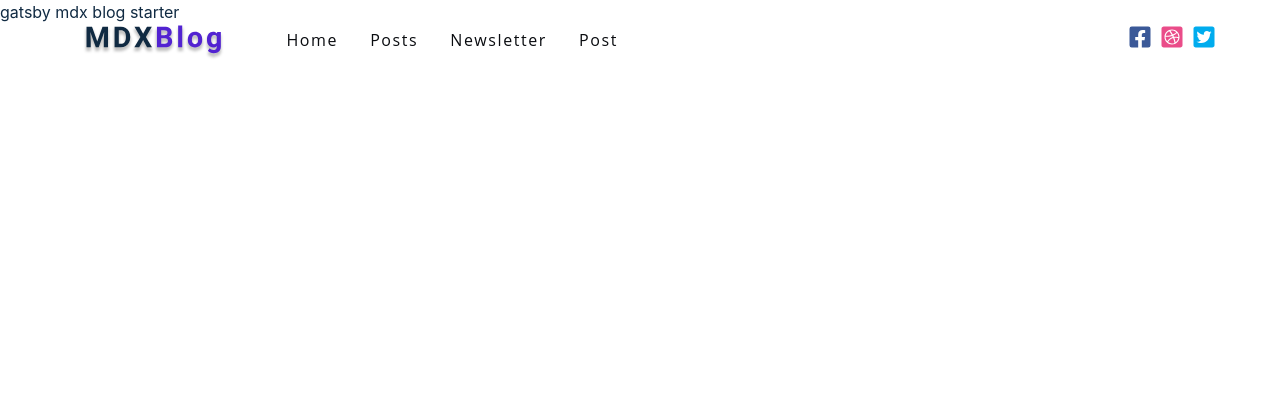
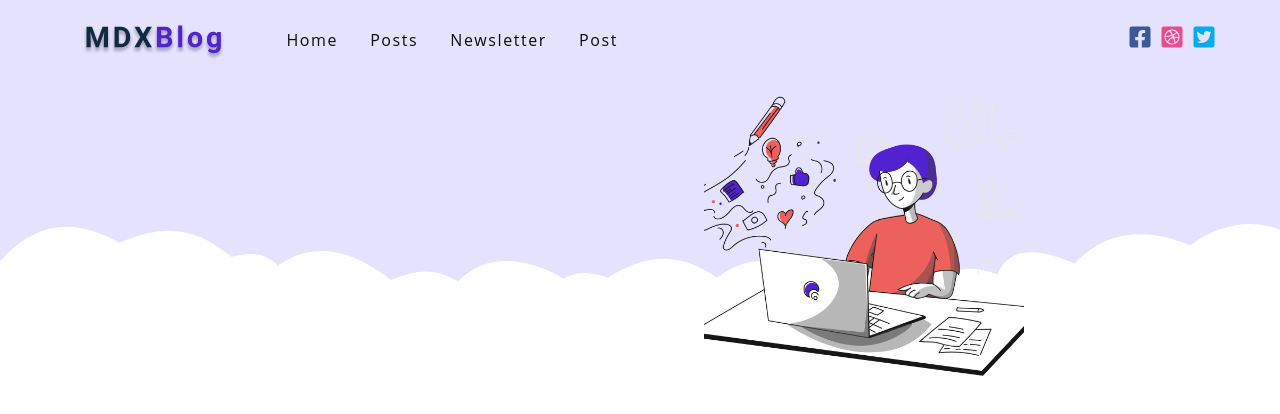
Before and after one commit to Pataco80/gatsby-mdx-blog, a Gatsby site: page / in a window 1280 px wide. Built offline with nearby package versions, Linux system fonts and the light colour scheme; Gatsby itself is replaced by a stand-in of ours.

Commit message:
Add Hero

```diff
--- a/src/components/Hero.js
+++ b/src/components/Hero.js
@@ -1,9 +1,19 @@
 import React from 'react'
 import { StaticImage } from 'gatsby-plugin-image'
 
-const Hero = () => {
+const Hero = ({ showPerson }) => {
   return (
-    <h4>hero component</h4>
+    <header className="hero">
+      {showPerson && (
+        <StaticImage
+          src="../assets/person.png"
+          alt="Person"
+          className="hero-person"
+          placeholder="blurred"
+          layout="constrained"
+        />
+      )}
+    </header>
   )
 }
 
--- a/src/pages/index.js
+++ b/src/pages/index.js
@@ -4,7 +4,11 @@ import Layout from '../components/Layout'
 import Posts from '../components/Posts'
 import { graphql } from 'gatsby'
 const IndexPage = () => {
-  return <Layout>gatsby mdx blog starter</Layout>
+  return (
+    <Layout>
+      <Hero showPerson />
+    </Layout>
+  )
 }
 
 export default IndexPage
```
